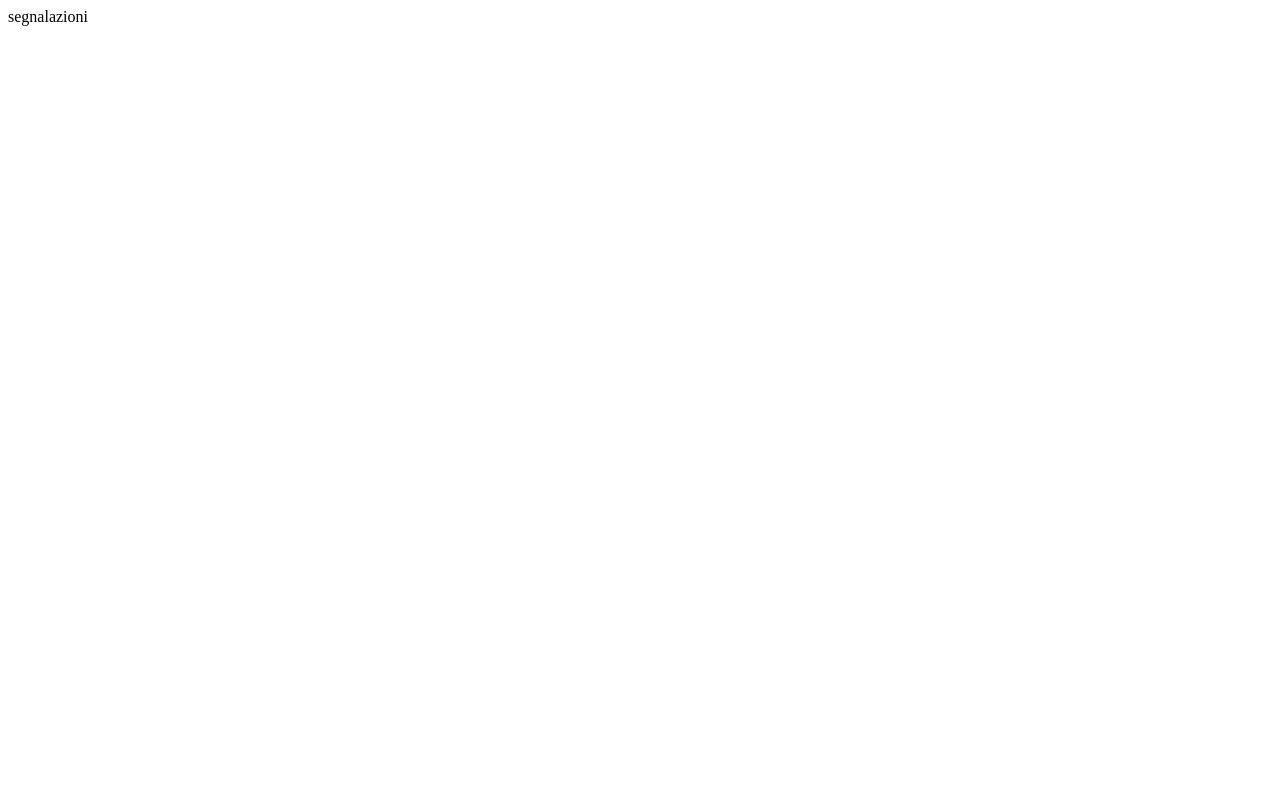
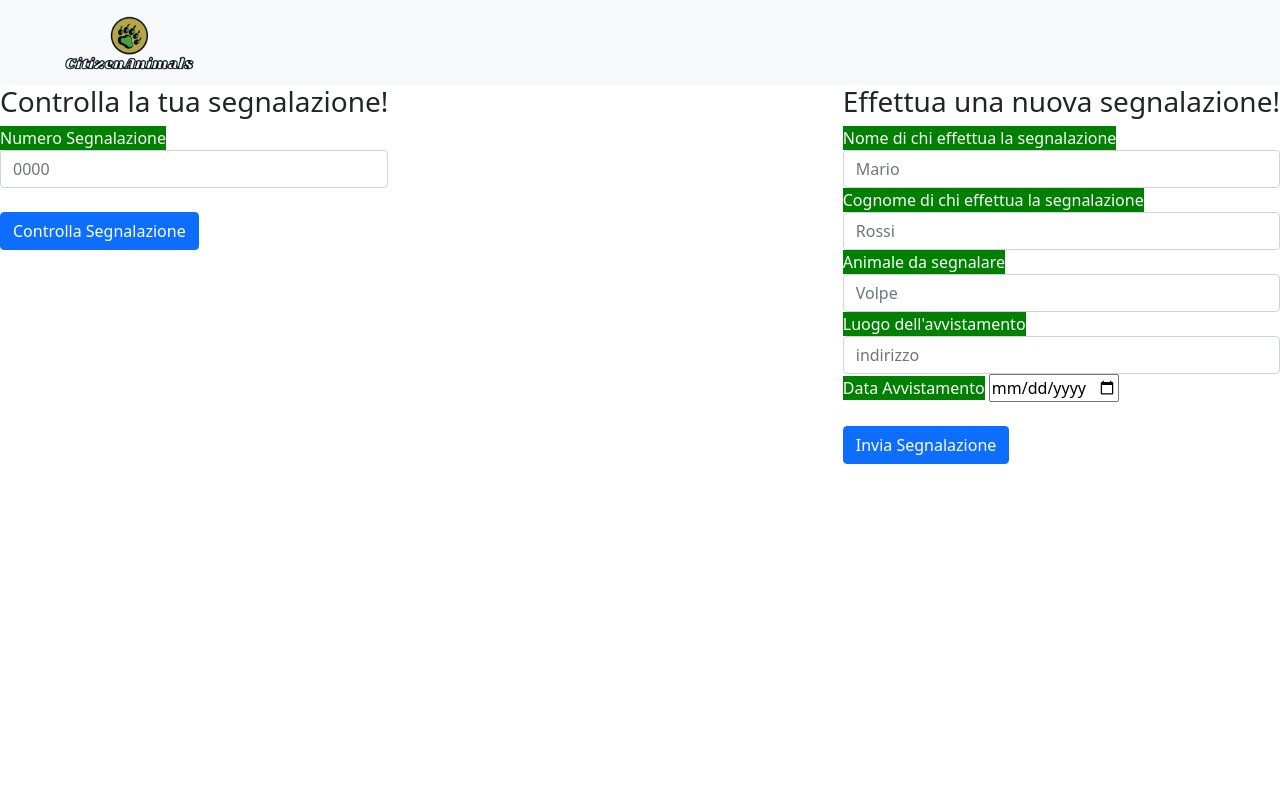
Before and after one commit to OB-UNISA/IUM, a Flask app: page /segnalazioni in a window 1280 px wide. Before the commit the page is almost empty. Run offline with Flask 2, Linux system fonts and the light colour scheme.

Commit message:
segnalzioni - PP

```diff
--- /dev/null
+++ b/assets/css/segnalazioni.css
@@ -0,0 +1,14 @@
+.container-right{
+  display: block;
+  position: relative;
+  float: right;
+}
+.container-left{
+  display: block;
+  position: relative;
+  float: left;
+}
+label{
+  background-color: green;
+ color: white;
+ }
--- a/templates/segnalazioni.html
+++ b/templates/segnalazioni.html
@@ -1 +1,81 @@
-segnalazioni
+<!DOCTYPE html>
+<html>
+<head>
+	<meta charset="UTF-8">
+	<meta name="viewport" content="width=device-width, initial-scale=1">
+	<link href="https://cdn.jsdelivr.net/npm/bootstrap@5.0.1/dist/css/bootstrap.min.css" rel="stylesheet" integrity="sha384-+0n0xVW2eSR5OomGNYDnhzAbDsOXxcvSN1TPprVMTNDbiYZCxYbOOl7+AMvyTG2x"
+	 crossorigin="anonymous">
+	<script src="https://ajax.googleapis.com/ajax/libs/jquery/3.6.0/jquery.min.js">
+	</script>
+	<script src="/assets/js/customScripts.js">
+
+	</script>
+	<script>
+		window.onload = customOnload
+	</script>
+  <link rel="stylesheet" href="/assets/css/segnalazioni.css">
+</head>
+
+<body>
+<!-- NavBar !-->
+
+ <nav class="navbar navbar-expand-lg navbar-light bg-light">
+		<div class="container-fluid">
+			<a class="navbar-brand ps-5" href="/"><img width="70%"
+                    src="/assets/media/20820a81a70a4bd79f5fa77e1efa5d33.png"></a> </div></nav>
+
+
+<!-- Form di sinistra per vedere segnalazione !-->
+<div class="container-left">
+  <h3> Controlla la tua segnalazione!</h3>
+<form action="" method="">
+  <div class="form-group">
+    <label>Numero Segnalazione</label>
+    <input type="text" class="form-control" placeholder="0000">
+  </div><br>
+  <button type="submit" class="btn btn-primary">Controlla Segnalazione</button>
+</form>
+</div>
+
+
+
+
+
+
+ <!-- Form a destra per effettuare Segnalazione !-->
+
+  <div class="container-right">
+    <h3> Effettua una nuova segnalazione! </h3>
+  <form action="" method="">
+  <div class="form-group">
+    <label>Nome di chi effettua la segnalazione</label>
+    <input type="text" class="form-control" placeholder="Mario">
+  </div>
+  <div class="form-group">
+    <label>Cognome di chi effettua la segnalazione</label>
+    <input type="text" class="form-control" placeholder="Rossi">
+  </div>
+   <div class="form-group">
+    <label>Animale da segnalare</label>
+    <input type="text" class="form-control" placeholder="Volpe">
+  </div>
+   <div class="form-group">
+    <label>Luogo dell'avvistamento</label>
+    <input type="text" class="form-control" placeholder="indirizzo">
+  </div>
+   <div class="form-group">
+    <label>Data Avvistamento</label>
+    <input type="date" id="start" name="trip-start"
+       value="yyyy-mm-dd"
+       min="2018-01-01" max="2099-01-01">
+  </div><br>
+  <button type="submit" class="btn btn-primary">Invia Segnalazione</button>
+</form>
+
+<!-- pseudocodice
+      if(form is send) prendi il codice generato e stampalo qua sotto a schermo !-->
+
+</div>
+
+</body>
+</html>
```
